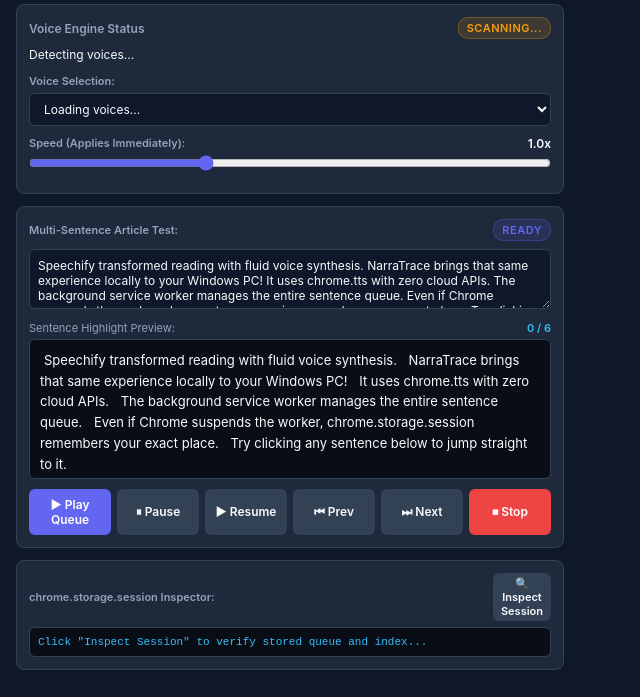
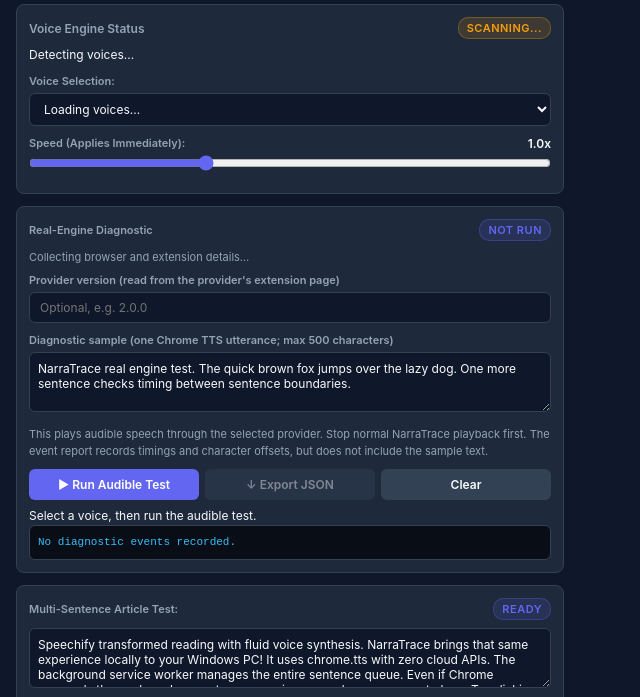
Before and after one commit to bicky911/NarraTrace, a browser extension: page test.html in a window 1280 px wide. Shown: the part 72-769 px from the top of the page, without its empty margins (0-640 px from the left). Drawn offline with Linux system fonts and the light colour scheme.

Commit message:
feat(diagnostics): add real-engine test controls and report UI

```diff
--- a/test.html
+++ b/test.html
@@ -242,6 +242,25 @@
       overflow-y: auto;
       white-space: pre-wrap;
     }
+
+    .diagnostic-log {
+      max-height: 220px;
+      overflow: auto;
+      line-height: 1.5;
+      overflow-wrap: anywhere;
+    }
+
+    .diagnostic-note {
+      margin: 8px 0;
+      color: var(--text-muted);
+      font-size: 11px;
+      line-height: 1.5;
+    }
+
+    button:disabled {
+      cursor: not-allowed;
+      opacity: 0.45;
+    }
   </style>
 </head>
 <body>
@@ -278,6 +297,34 @@
       </div>
     </div>
   </div>
+
+  <!-- Real TTS provider diagnostics: actual selected Chrome voice, real audio, no speech text in event telemetry. -->
+  <section class="card" aria-labelledby="engine-diagnostic-title">
+    <div style="display:flex;justify-content:space-between;align-items:center;gap:8px;">
+      <label id="engine-diagnostic-title" style="margin:0;">Real-Engine Diagnostic</label>
+      <span id="engine-diagnostic-badge" class="badge info">Not run</span>
+    </div>
+    <p id="engine-diagnostic-environment" class="diagnostic-note">Collecting browser and extension details…</p>
+    <div class="form-group">
+      <label for="diagnostic-provider-version">Provider version (read from the provider's extension page)</label>
+      <input id="diagnostic-provider-version" type="text" maxlength="80" placeholder="Optional, e.g. 2.0.0"
+        style="width:100%;background:var(--bg);color:var(--text);border:1px solid var(--border);border-radius:6px;padding:7px 10px;font-size:12px;">
+    </div>
+    <div class="form-group">
+      <label for="diagnostic-sample-text">Diagnostic sample (one Chrome TTS utterance; max 500 characters)</label>
+      <textarea id="diagnostic-sample-text" maxlength="500">NarraTrace real engine test. The quick brown fox jumps over the lazy dog. One more sentence checks timing between sentence boundaries.</textarea>
+    </div>
+    <p class="diagnostic-note">
+      This plays audible speech through the selected provider. Stop normal NarraTrace playback first. The event report records timings and character offsets, but does not include the sample text.
+    </p>
+    <div class="btn-group">
+      <button id="btn-run-engine-diagnostic">▶ Run Audible Test</button>
+      <button id="btn-export-engine-diagnostic" class="secondary" disabled>↓ Export JSON</button>
+      <button id="btn-clear-engine-diagnostic" class="secondary">Clear</button>
+    </div>
+    <div id="engine-diagnostic-status" class="status-text" role="status" aria-live="polite">Select a voice, then run the audible test.</div>
+    <pre id="engine-diagnostic-log" class="storage-box diagnostic-log">No diagnostic events recorded.</pre>
+  </section>
 
   <!-- Multi-Sentence Queue & Playback Card -->
   <div class="card">
```
